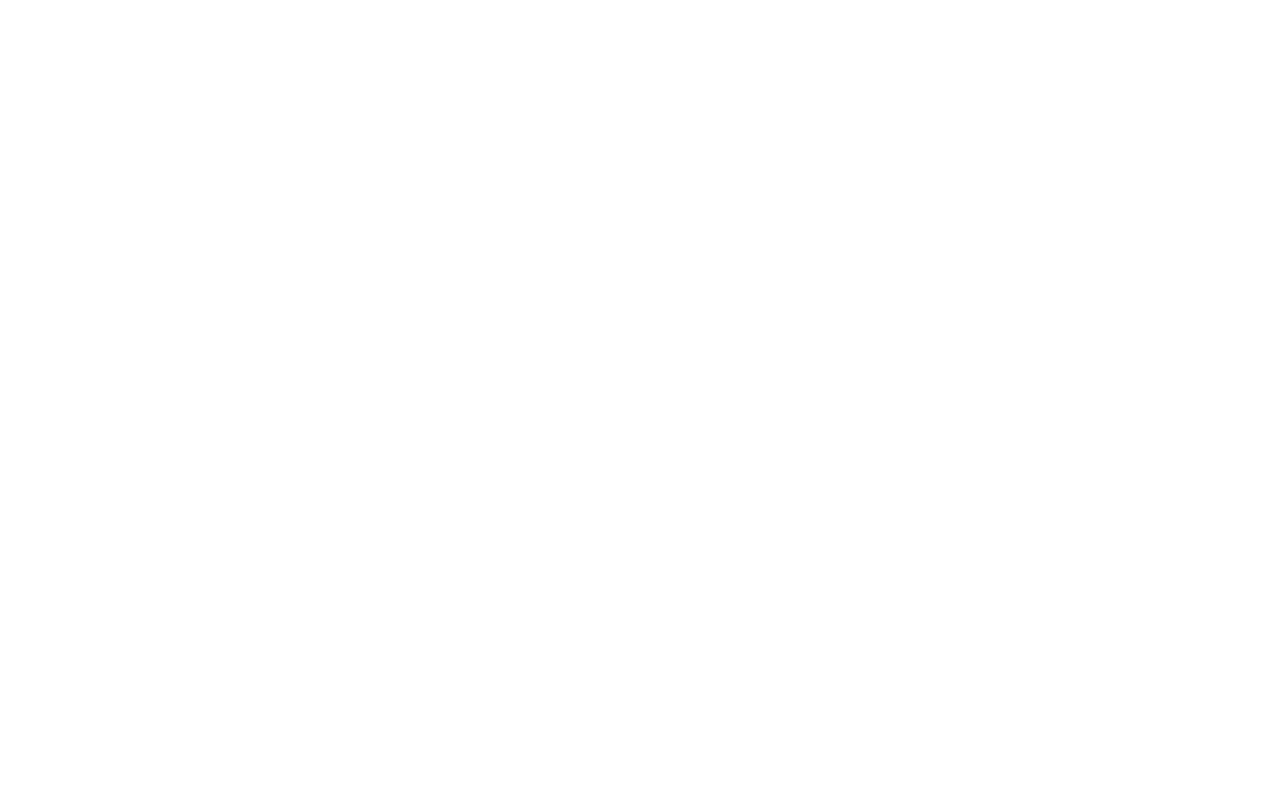
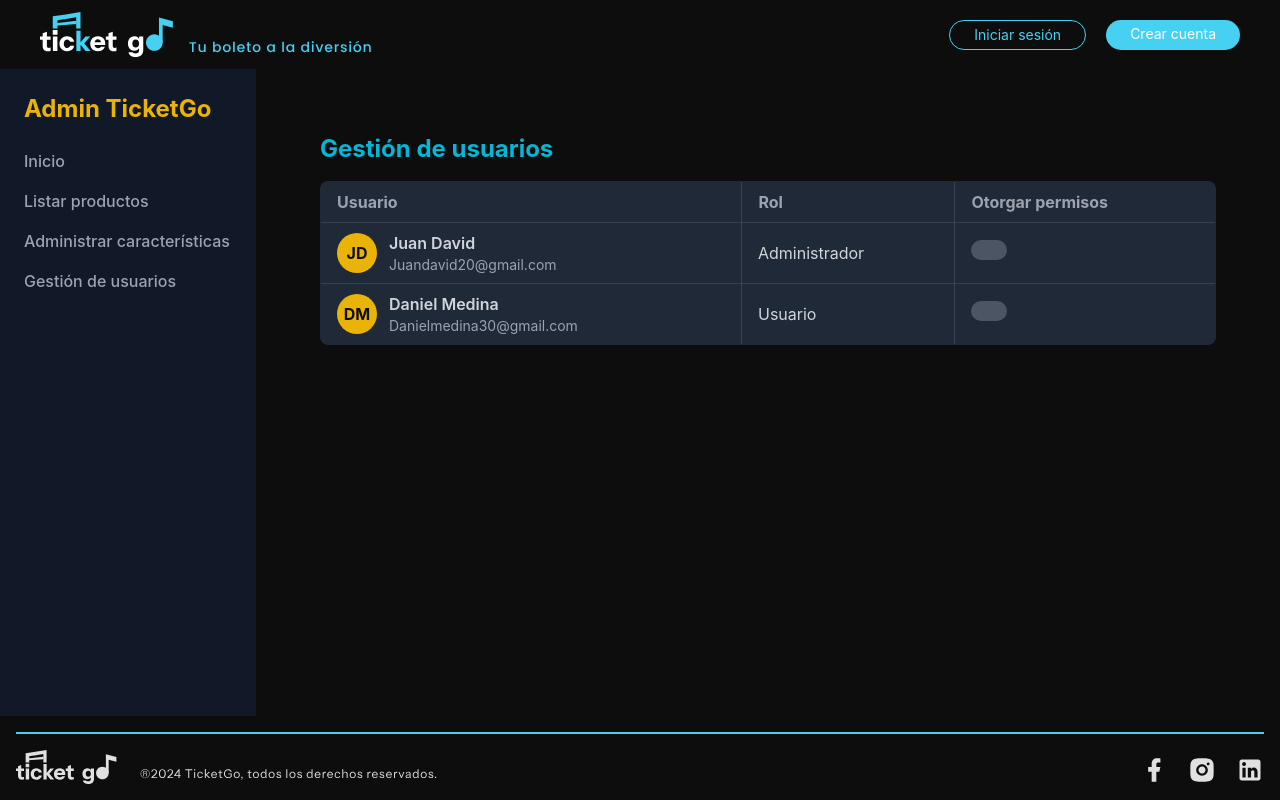
Before and after one commit to eolunas/ctd-frontend-pi, a React (Vite) app: page /ctd-frontend-pi/admin/users in a window 1280 px wide. Before the commit this address had no page. Built offline with nearby package versions, Linux system fonts and the light colour scheme.

Commit message:
agregar gestion usuarios

```diff
--- a/src/App.jsx
+++ b/src/App.jsx
@@ -7,6 +7,7 @@
 import Favs from "./Routes/Favs";
 // import ListaEventos from "./Routes/EventList";
 import ListProductsAdmin from "./Components/ListProductsAdmin";
+import UserManagement from "./Components/UserManagement";
 
 
 function App() {
@@ -25,7 +26,7 @@
           {/* Rutas de administrador */}
           <Route path='/admin' element={<AdminLayout />}>
             <Route path='products' element={<ListProductsAdmin />} />
-            <Route path='clients' element={<ListProductsAdmin />} />
+            <Route path='users' element={<UserManagement />} />
             <Route path='income' element={<ListProductsAdmin />} />
 
             {/* Agrega más rutas de administrador aquí */}
--- a/src/Components/UserManagement.jsx
+++ b/src/Components/UserManagement.jsx
@@ -8,14 +8,12 @@
       name: "Juan David",
       email: "Juandavid20@gmail.com",
       role: "Administrador",
-      lastAccess: "10/29/2024",
     },
     {
       id: "2",
       name: "Daniel Medina",
       email: "Danielmedina30@gmail.com",
       role: "Usuario",
-      lastAccess: "10/29/2024",
     },
   ];
 
@@ -28,7 +26,6 @@
             <tr className="text-gray-400 border-b border-gray-700">
               <th className="px-4 py-2 border-r border-gray-700 text-left">Usuario</th>
               <th className="px-4 py-2 border-r border-gray-700 text-left">Rol</th>
-              <th className="px-4 py-2 border-r border-gray-700 text-left">Último acceso</th>
               <th className="px-4 py-2 text-left">Otorgar permisos</th>
             </tr>
           </thead>
@@ -46,7 +43,6 @@
                   </div>
                 </td>
                 <td className="px-4 py-2 text-gray-300 border-r border-gray-700">{user.role}</td>
-                <td className="px-4 py-2 text-gray-300 border-r border-gray-700">{user.lastAccess}</td>
                 <td className="px-4 py-2 text-gray-300">
                   <label className="inline-flex relative items-center cursor-pointer">
                     <input type="checkbox" className="sr-only peer" />
```
